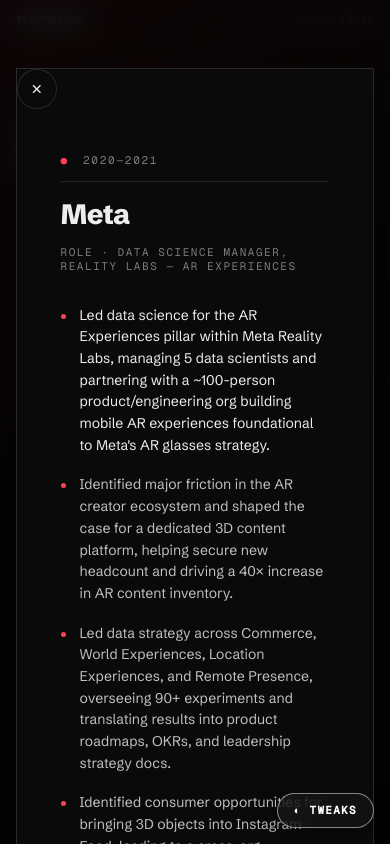
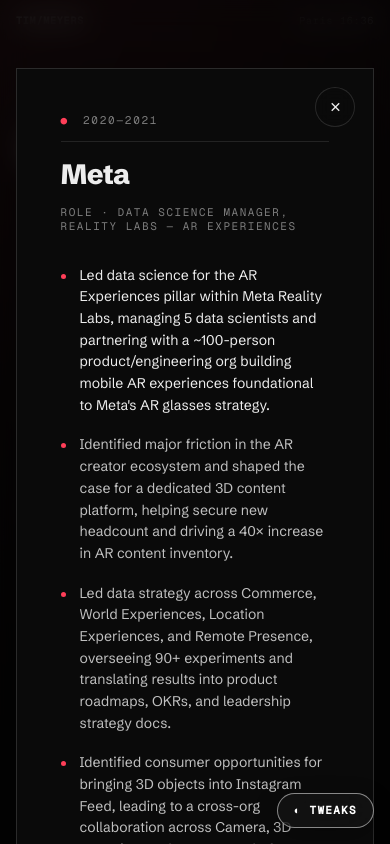
Before and after one commit to tim35050/tim-meyers, a React (Vite) app: page / in a window 390 px wide. Both pictures are taken after a click on the button 195 px from the left and 8072 px from the top of the page. Shown: the part 7650-8494 px from the top of the page. Built offline with nearby package versions, Linux system fonts and the light colour scheme.

Commit message:
bug fixes

```diff
--- a/src/CVModal.jsx
+++ b/src/CVModal.jsx
@@ -65,16 +65,18 @@
           animation: "pm-slide-up .35s cubic-bezier(.2,.7,.3,1) forwards",
         }}
       >
-        {/* Close */}
+        {/* Close — fixed to viewport so it's always reachable while scrolling.
+            IMPORTANT: `all: unset` must be the FIRST property so it doesn't
+            wipe the positioning declared after it. */}
         <button
           onClick={onClose}
           aria-label="Close"
           style={{
-            position: "absolute",
-            top: 18,
-            right: 18,
-            zIndex: 5,
             all: "unset",
+            position: "fixed",
+            top: "max(18px, env(safe-area-inset-top))",
+            right: "max(18px, env(safe-area-inset-right))",
+            zIndex: 210,
             cursor: "pointer",
             display: "flex",
             width: 38,
@@ -88,6 +90,7 @@
             lineHeight: 1,
             transition: "background .2s",
             backdropFilter: "blur(8px)",
+            WebkitBackdropFilter: "blur(8px)",
             border: `1px solid ${ink}22`,
           }}
           onMouseEnter={(e) => {
@@ -211,6 +214,7 @@
               {projects.length === 1 ? "piece" : "pieces"}
             </div>
             <div
+              data-h-cv-related
               style={{
                 display: "grid",
                 gridTemplateColumns: "1fr 1fr",
--- a/src/ProjectModal.jsx
+++ b/src/ProjectModal.jsx
@@ -207,18 +207,18 @@
           animation: "pm-slide-up .35s cubic-bezier(.2,.7,.3,1) forwards",
         }}
       >
-        {/* sticky close */}
+        {/* Close — fixed to viewport so it's always reachable while scrolling.
+            IMPORTANT: `all: unset` must be the FIRST property so it doesn't
+            wipe the positioning declared after it. */}
         <button
           onClick={onClose}
           aria-label="Close"
           style={{
-            position: "sticky",
-            top: 18,
-            marginLeft: "auto",
-            marginRight: 18,
-            marginTop: 18,
-            zIndex: 5,
             all: "unset",
+            position: "fixed",
+            top: "max(18px, env(safe-area-inset-top))",
+            right: "max(18px, env(safe-area-inset-right))",
+            zIndex: 210,
             cursor: "pointer",
             display: "flex",
             width: 38,
@@ -232,8 +232,8 @@
             lineHeight: 1,
             transition: "background .2s",
             backdropFilter: "blur(8px)",
+            WebkitBackdropFilter: "blur(8px)",
             border: `1px solid ${ink}22`,
-            float: "right",
           }}
           onMouseEnter={(e) => {
             e.currentTarget.style.background = `${ink}22`;
--- a/src/index.css
+++ b/src/index.css
@@ -166,7 +166,22 @@
   [data-h-gallery] {
     grid-template-columns: 1fr !important;
   }
+  [data-h-cv-related] {
+    grid-template-columns: 1fr !important;
+  }
   [data-h-modal] {
-    max-height: 100vh !important;
+    max-width: 100% !important;
+    overflow-x: hidden !important;
+  }
+  /* Safety net: any unbreakable string in modal body (long URL, long word)
+     should wrap rather than overflow the article horizontally. */
+  [data-h-modal] p,
+  [data-h-modal] h2,
+  [data-h-modal] h3,
+  [data-h-modal] h4,
+  [data-h-modal] li,
+  [data-h-modal] figcaption {
+    overflow-wrap: anywhere;
+    word-break: break-word;
   }
 }
```
